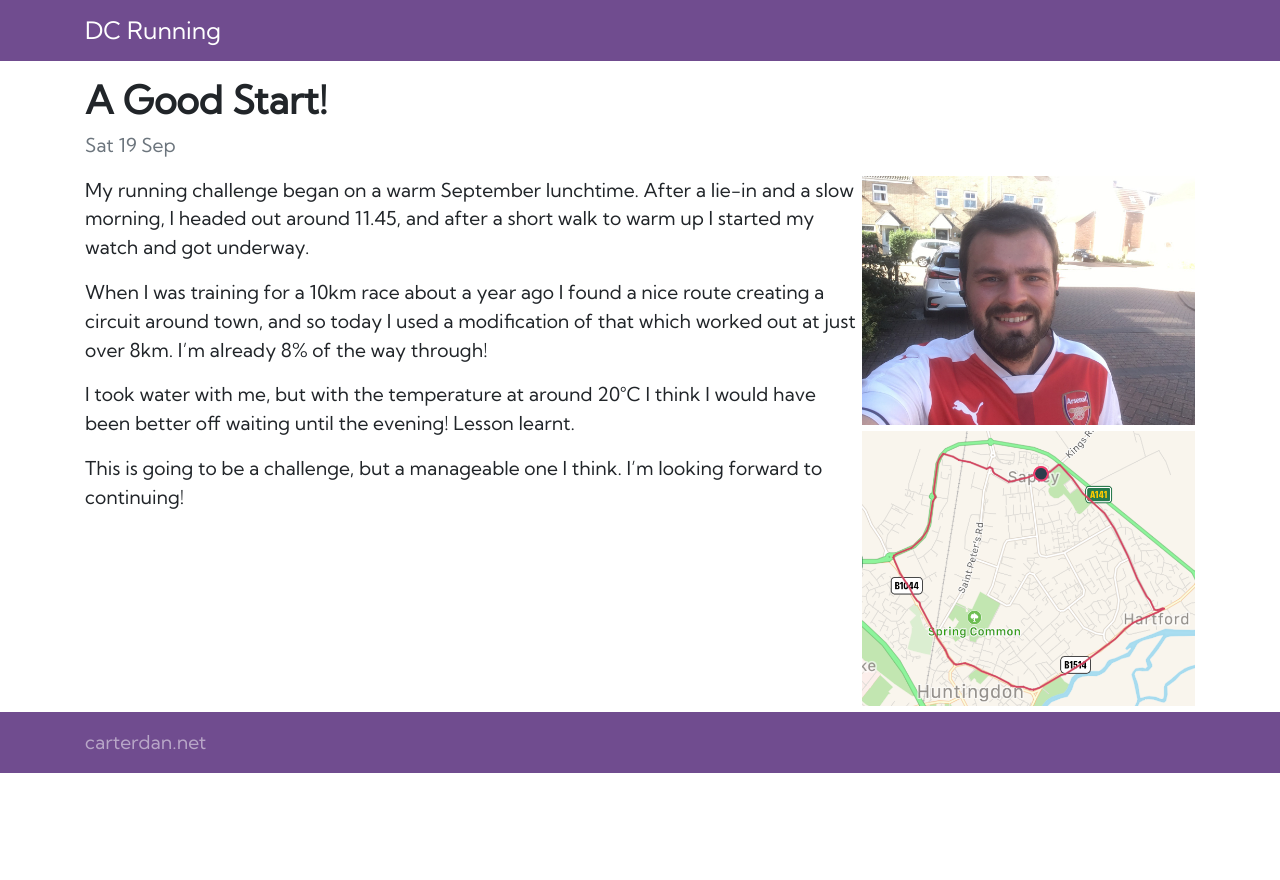
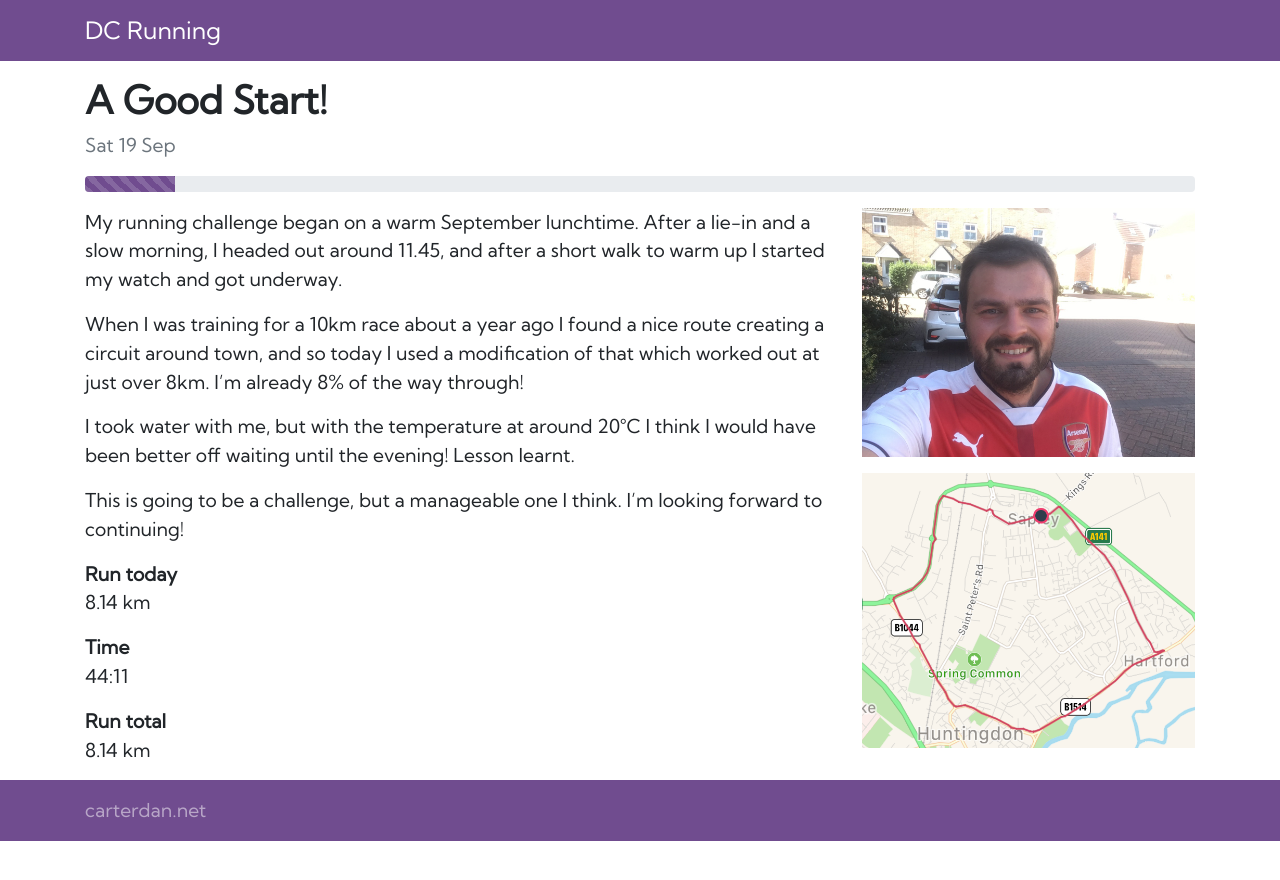
Before and after one commit to djcarter85/running, a Jekyll site: the page built from _posts/2020-09-19-run-01.md, in a window 1280 px wide. Shown: the top 880 px of the page. Built offline with Jekyll 4.4.1, drawn with Linux system fonts in a browser that asks for light colours.

Commit message:
More layout improvements

```diff
--- /dev/null
+++ b/_includes/progress.html
@@ -0,0 +1,6 @@
+<p>
+<div class="progress">
+  <div class="progress-bar progress-bar-striped" role="progressbar" style="width: {{ include.percentage }}%">
+  </div>
+</div>
+</p>
--- a/_layouts/run.html
+++ b/_layouts/run.html
@@ -2,4 +2,15 @@
 layout: post
 ---
 
+{% include progress.html percentage=page.percentage %}
+
 {{ content }}
+
+<dl>
+  <dt>Run today</dt>
+  <dl>{{ page.distance }} km</dl>
+  <dt>Time</dt>
+  <dl>{{ page.time }}</dl>
+  <dt>Run total</dt>
+  <dl>{{ page.cumulative-distance }} km</dl>
+</dl>
--- a/_posts/2020-09-19-run-01.md
+++ b/_posts/2020-09-19-run-01.md
@@ -1,20 +1,18 @@
 ---
 layout: run
+categories: run
 title: "A Good Start!"
 distance: 8.14
+cumulative-distance: 8.14
+percentage: 8.14
 time: "44:11"
 run-id: 1
-categories: run
 now-playing: Totally Football Show, Unmade Podcast 49
 ---
 
-![A picture from after the run](/assets/images/2020-09-19/after.jpg)
+![A picture from after the run](/assets/images/2020-09-19/after.jpg) My running challenge began on a warm September lunchtime. After a lie-in and a slow morning, I headed out around 11.45, and after a short walk to warm up I started my watch and got underway.
 
-My running challenge began on a warm September lunchtime. After a lie-in and a slow morning, I headed out around 11.45, and after a short walk to warm up I started my watch and got underway.
-
-![A map from Fitbit of my run](/assets/images/2020-09-19/fitbit-map.png)
-
-When I was training for a 10km race about a year ago I found a nice route creating a circuit around town, and so today I used a modification of that which worked out at just over 8km. I'm already 8% of the way through!
+![A map from Fitbit of my run](/assets/images/2020-09-19/fitbit-map.png) When I was training for a 10km race about a year ago I found a nice route creating a circuit around town, and so today I used a modification of that which worked out at just over 8km. I'm already 8% of the way through!
 
 I took water with me, but with the temperature at around 20°C I think I would have been better off waiting until the evening! Lesson learnt.
 
--- a/css/custom/includes/post.scss
+++ b/css/custom/includes/post.scss
@@ -1,12 +1,12 @@
 .post img {
   width: 100%;
   clear: both;
+  margin-bottom: 1rem;
 
   @include media-breakpoint-up(sm) {
     float: right;
     width: 50%;
-    margin-left: 6px;
-    margin-bottom: 6px;
+    margin-left: 1rem;
   }
 
   @include media-breakpoint-up(lg) {
```
Also changed, not shown: index.html (+1 -7 lines).
